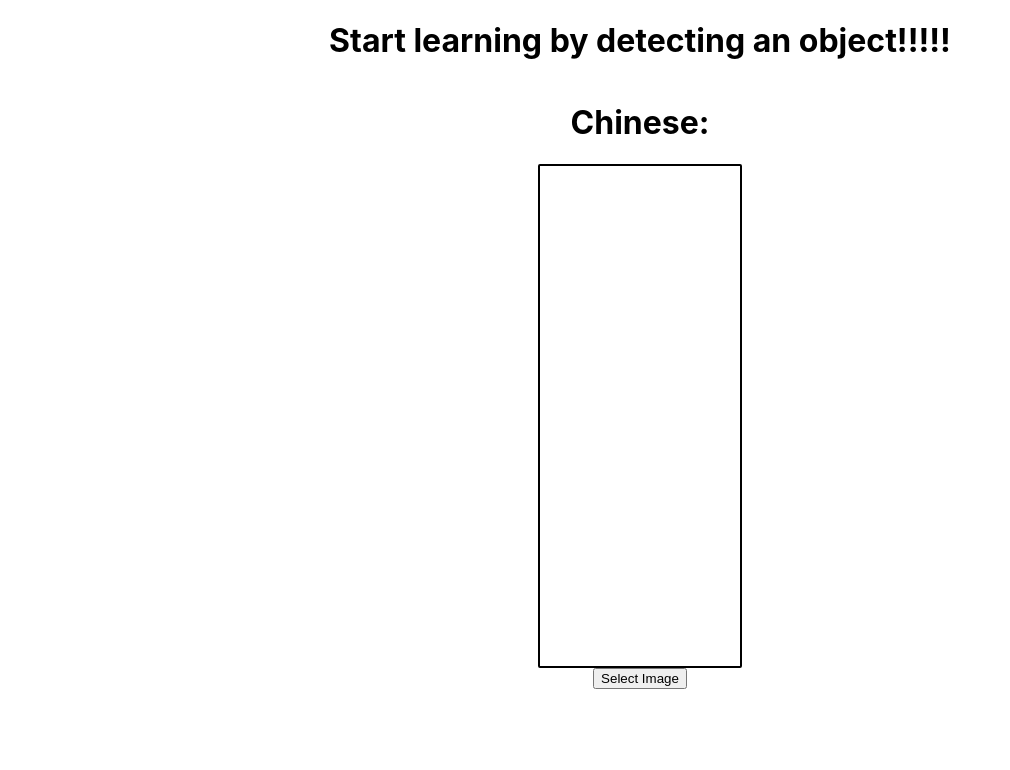
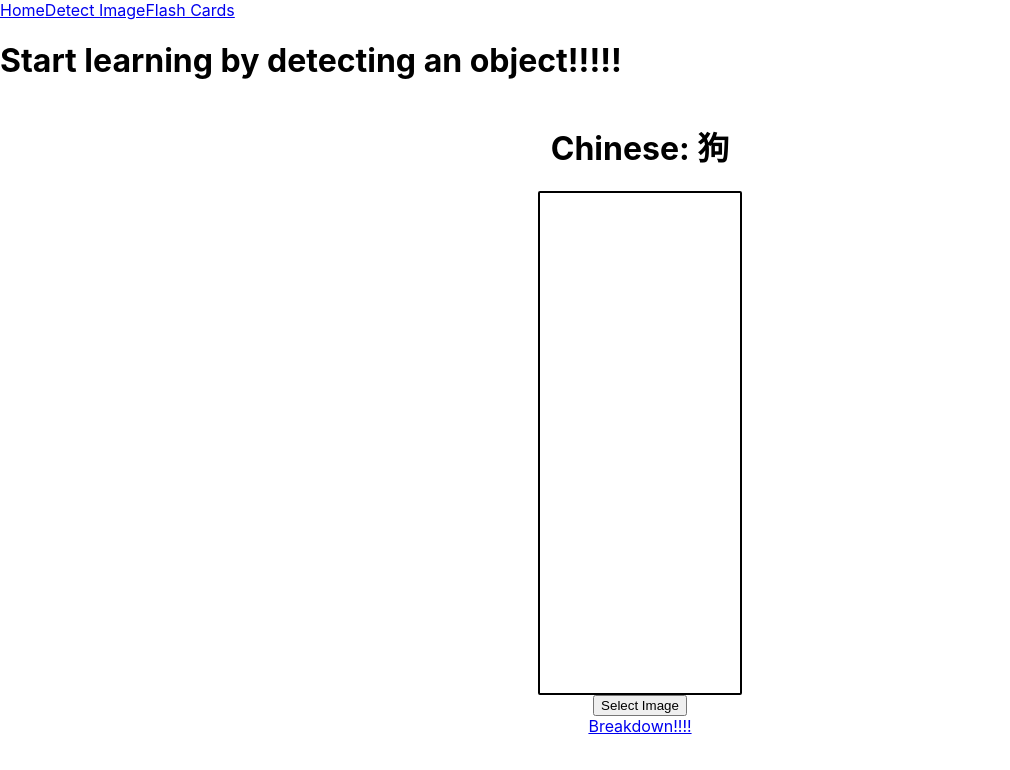
Before and after one commit to jono881/2021-Hackathon, a React (Create React App) app: page /detect in a window 1280 px wide. Shown: the top 770 px of the page, without its empty margins (0-1010 px from the left). Built offline with nearby package versions, Linux system fonts and the light colour scheme.

Commit message:
navigation

```diff
--- a/package.json
+++ b/package.json
@@ -14,7 +14,8 @@
     "cors-anywhere": "^0.4.4",
     "react": "^17.0.2",
     "react-dom": "^17.0.2",
-    "react-scripts": "4.0.3",
+    "react-router-dom": "^5.2.0",
+    "react-scripts": "^1.1.5",
     "styled-components": "^5.3.0",
     "web-vitals": "^1.1.2"
   },
@@ -47,5 +48,8 @@
     "@tensorflow/tfjs-backend-cpu": "^3.8.0",
     "@tensorflow/tfjs-backend-webgl": "^3.8.0",
     "@tensorflow/tfjs-converter": "^3.8.0"
+  },
+  "resolutions": {
+    "lodash": "^4.17.5"
   }
 }
--- a/src/App.js
+++ b/src/App.js
@@ -1,12 +1,26 @@
 import './App.css';
-import { ObjectDetector } from './components/ObjectDetector/ObjectDetector';
+import React from 'react';
+import { BrowserRouter, Route, Switch } from 'react-router-dom';
+
+import Home from './pages/Home/Home';
+import Detect from './pages/Detect/Detect';
+import FlashCards from './pages/Flashcards/FlashCards';
+import Navigation from './components/Navigation/Navigation';
+import Definition from './pages/Definition/Definition';
 
 function App() {
   return (
-    <div className="App">
-        <h1>Start learning by detecting an object!!!!!</h1>
-        <ObjectDetector/>
-    </div>
+    <BrowserRouter>
+        <div>
+          <Navigation />
+            <Switch>
+             <Route path="/" component={Home} exact/>
+             <Route path="/detect" component={Detect}/>
+             <Route path="/flashcards" component={FlashCards}/>
+             <Route path="/definition" component={Definition}/>
+           </Switch>
+        </div>
+      </BrowserRouter>
   );
 }
 
--- a/src/components/ObjectDetector/ObjectDetector.js
+++ b/src/components/ObjectDetector/ObjectDetector.js
@@ -4,11 +4,18 @@ import "@tensorflow/tfjs-backend-webgl";
 import * as cocoSsd from '@tensorflow-models/coco-ssd';
 import './objectDetector.css'
 import axios from 'axios';
+import { Link } from 'react-router-dom';
 
 export function ObjectDetector() {
     const fileInputRef = useRef();
     const [imageData, setImageData] = useState(null);
-    const [translation, setTranslation ] = useState({});
+
+    const dummyData = {
+        chinese: "狗",
+        english: "dog"
+    }
+
+    const [translation, setTranslation ] = useState(dummyData);
 
     const openFilePicker = () => {
         if (fileInputRef.current) {
@@ -81,6 +88,7 @@ export function ObjectDetector() {
             </div>
             <input className="hidden" type="file" ref={fileInputRef} onChange={onSelectImage} />
             <button onClick={openFilePicker}>Select Image</button>
+            <Link to={{ pathname: "/definition", state: { chinese: translation.chinese, english: translation.english }}}>Breakdown!!!!</Link>
         </div>
     )
 }
--- /dev/null
+++ b/src/pages/Definition/Definition.jsx
@@ -0,0 +1,15 @@
+import React from 'react';
+import dogImage from '../../images/chinese_character_dog.jpeg';
+import './Definition.css';
+
+export default function Definition(props) {
+
+    return (
+        <div>
+            <h1>{props.location.state.chinese}</h1>
+            <div className="picture">
+                <h2>English: {props.location.state.english}</h2>
+            </div>
+        </div>
+    );
+}
--- a/src/pages/Flashcards/FlashCards.jsx
+++ b/src/pages/Flashcards/FlashCards.jsx
@@ -4,6 +4,7 @@ export default function FlashCards() {
     return (
         <div>
             <h1>FlashCards</h1>
+            <h2>Pronounciation</h2>
         </div>
     )
 }
```
Also changed, not shown: src/pages/Definition/Definition.css (added), 1 other file (tests, documents, lock files or other folders).
